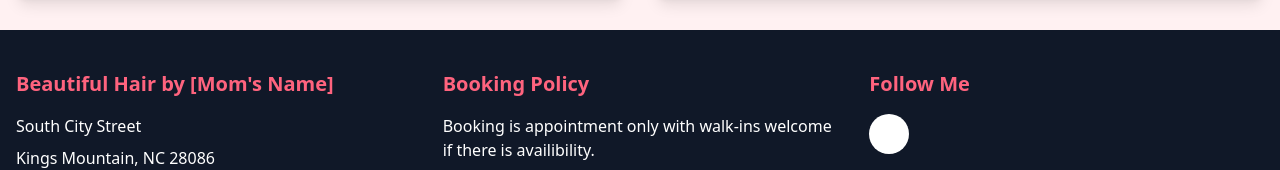
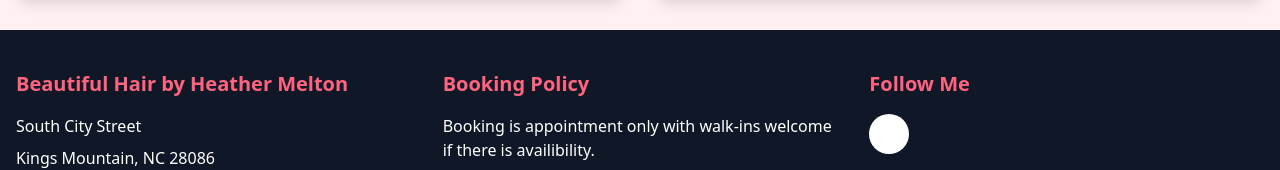
Before and after one commit to TeejMcSteez/salonsWebsite, a SvelteKit app: page /works in a window 1280 px wide. Shown: the part 1974-2144 px from the top of the page. Built offline with nearby package versions, Linux system fonts and the light colour scheme.

Commit message:
Typo fix for prod

```diff
--- a/src/routes/works/+page.svelte
+++ b/src/routes/works/+page.svelte
@@ -135,7 +135,7 @@
         <div class="container mx-auto px-4">
             <div class="grid grid-cols-1 md:grid-cols-3 gap-8">
                 <div>
-                    <h4 class="text-xl font-bold text-rose-400 mb-4">Beautiful Hair by [Mom's Name]</h4>
+                    <h4 class="text-xl font-bold text-rose-400 mb-4">Beautiful Hair by Heather Melton</h4>
                     <p class="mb-2">South City Street</p>
                     <p class="mb-2">Kings Mountain, NC 28086</p>
                     <p class="mb-2">(704) 692-1792</p>
```
